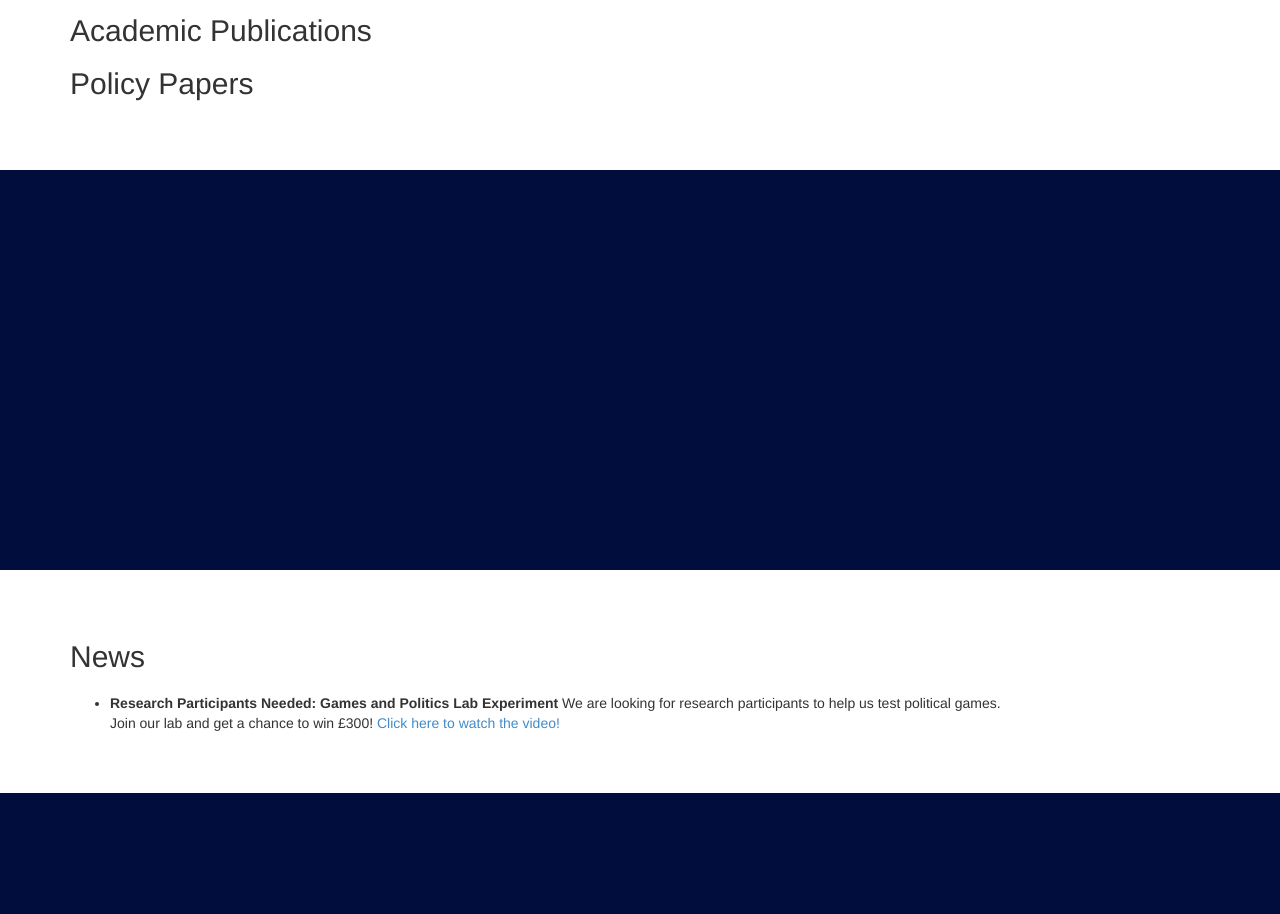
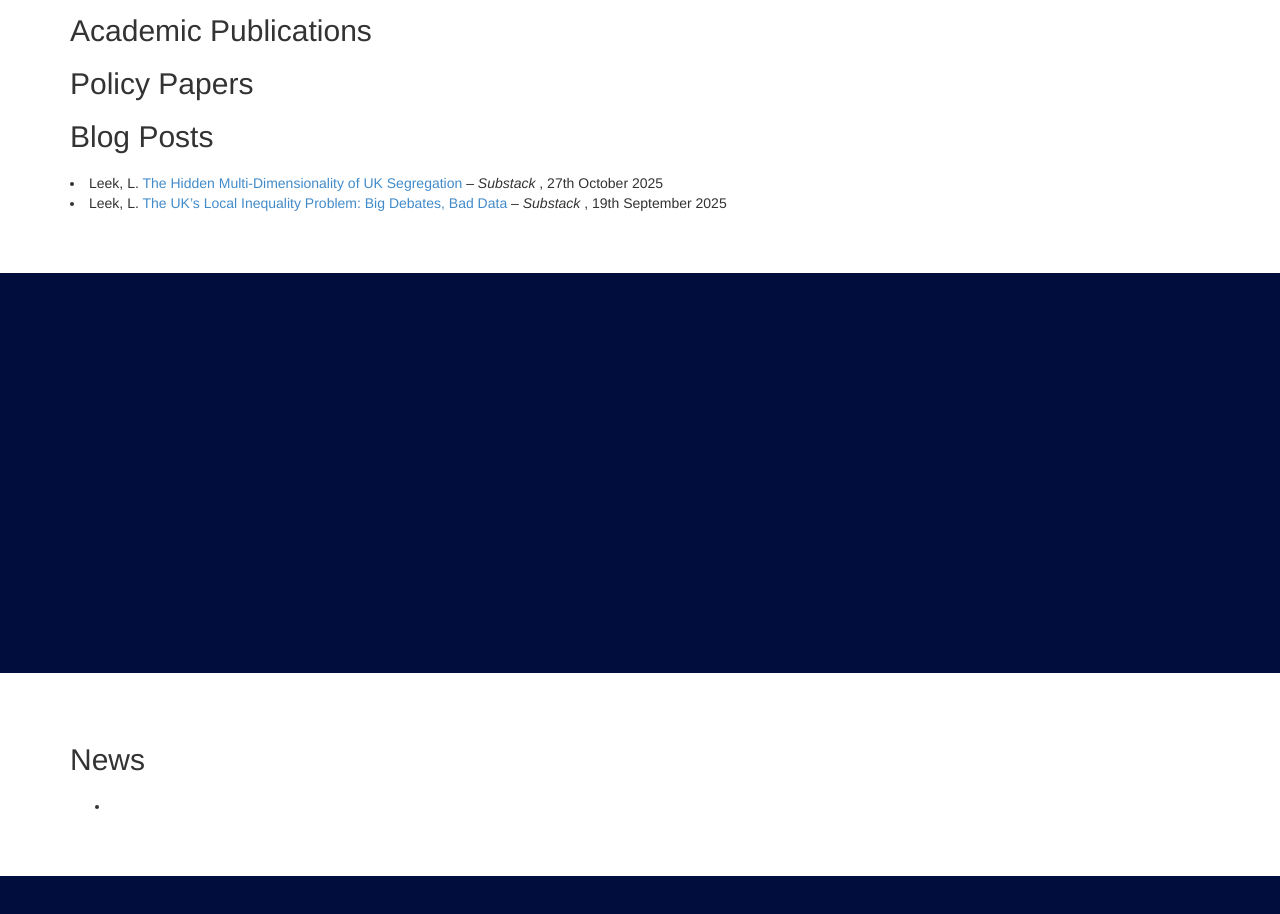
Before and after one commit to DIVIDED-Inequality-Polarization/DIVIDED, a plain HTML site: page index.html in a window 1280 px wide. Shown: the part 1920-2834 px from the top of the page. Drawn offline with Linux system fonts and the light colour scheme; files whose address does not match are found by name.

Commit message:
Update index.html

```diff
--- a/index.html
+++ b/index.html
@@ -119,6 +119,11 @@ Project partners include Opinium Research, the UK Labour Party's Data & Insights
             <p class="lead">
 
 
+          <h2>Blog Posts</h2>
+            <p class="lead">
+             <li> Leek, L. <a href =https://laurenleek.substack.com/p/we-all-ended-up-in-islington-the>  The Hidden Multi-Dimensionality of UK Segregation </a> – <i> Substack </i>, 27th October 2025 </li>
+<li> Leek, L. <a href =https://laurenleek.substack.com/p/the-uks-local-inequality-problem>  The UK’s Local Inequality Problem: Big Debates, Bad Data </a> – <i> Substack </i>, 19th September 2025 </li>
+
 
 </a></p>
           </div>
@@ -160,9 +165,8 @@ Project partners include Opinium Research, the UK Labour Party's Data & Insights
             <p class="lead">
 
 <ul>
-    <li><b>Research Participants Needed: Games and Politics Lab Experiment </b>
-        We are looking for research participants to help us test political games. Join our lab and get a chance to win £300!
-        <a href="lab_experiment_page.html">Click here to watch the video!</a>
+    <li>
+
     </li>
 </ul>
 
```
